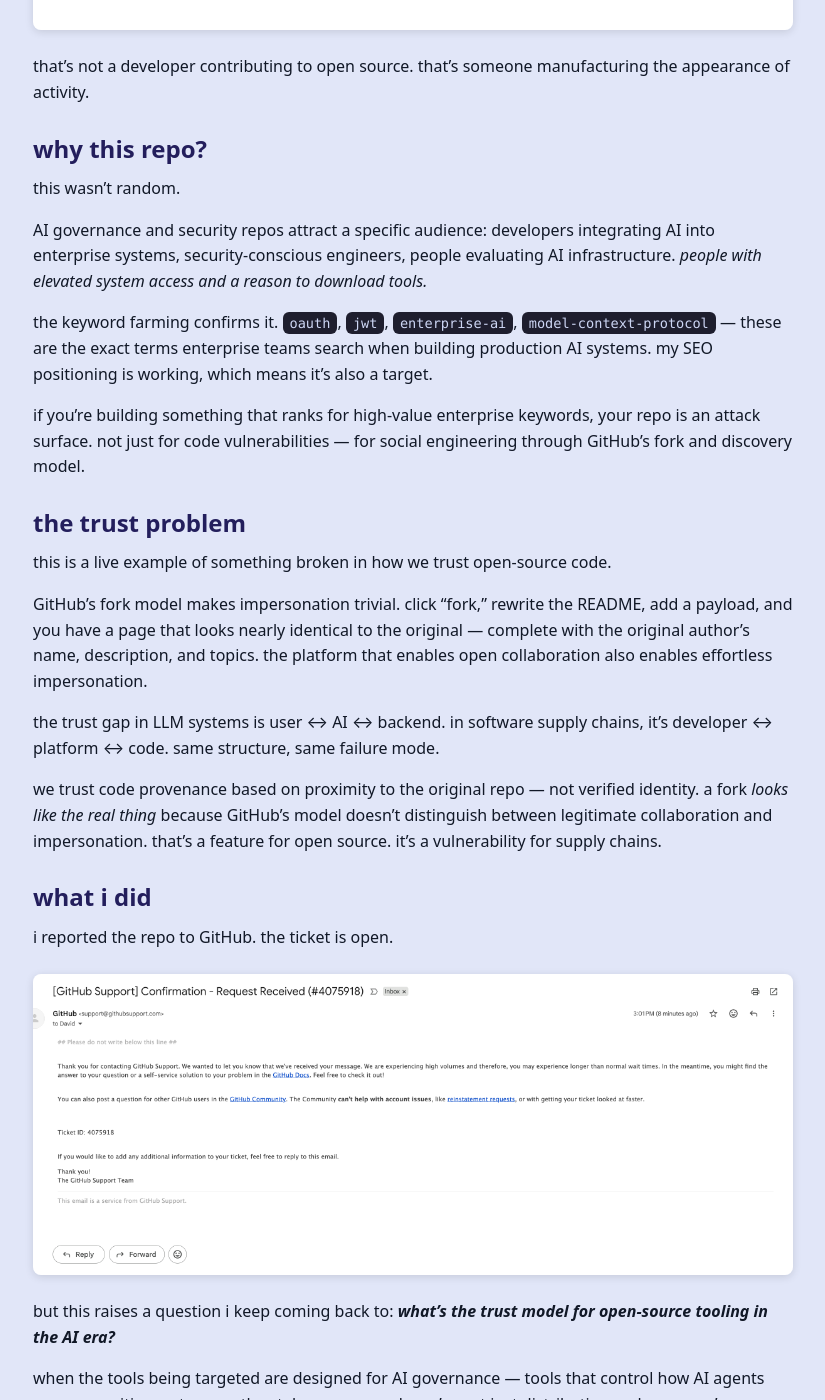
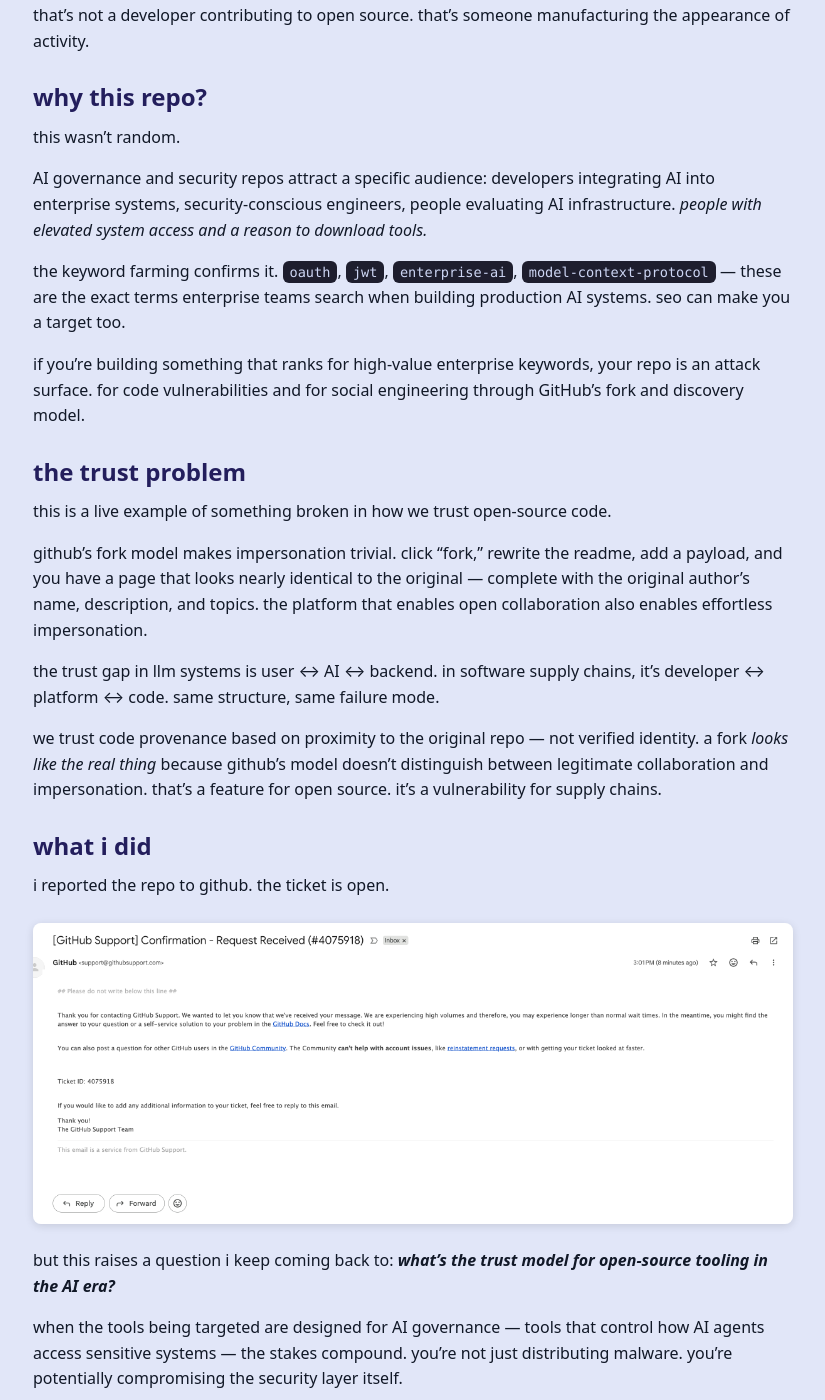
Before and after one commit to davidcrowe/reducibl.com, a Jekyll site: the page built from _posts/2026-02-10-someone-used-my-repo-to-distribute-malware.md, in a window 1280 px wide and 1400 px high, scrolled down 4426 px. Shown: the whole window, without its empty margins (227-1052 px from the left). Built offline with Jekyll 4.4.1, drawn with Linux system fonts in a browser that asks for light colours; some of the changed text lies outside the part shown.

Commit message:
polish supply chain attack post: lowercase aesthetic, tighter copy, compressed images

```diff
--- a/_posts/2026-02-10-someone-used-my-repo-to-distribute-malware.md
+++ b/_posts/2026-02-10-someone-used-my-repo-to-distribute-malware.md
@@ -11,41 +11,41 @@ i build tools that help companies securely connect AI to their systems. today i
 
 ### what i found
 
-this morning i noticed a fork of [gatewaystack-chatgpt-starter](https://github.com/davidcrowe/gatewaystack-chatgpt-starter) with changes to the README. i clicked through expecting a minor edit.
+this morning i noticed a fork of [gatewaystack-chatgpt-starter](https://github.com/davidcrowe/gatewaystack-chatgpt-starter) with changes to the readme. i clicked through expecting a minor edit.
 
-the entire README had been rewritten.
+the entire readme had been rewritten.
 
-<img src="/assets/supply-chain-attack/fake-readme.png" alt="The attacker's version of my repo — note the Download Now badge and installer instructions on what is actually a Node.js server project" style="width:50%">
+<img src="/assets/supply-chain-attack/fake-readme.png" alt="the attacker's version of my repo — note the download now badge and installer instructions on what is actually a node.js server project" style="width:50%">
 
-my README documents a TypeScript server you run with `npm`. the new one reads like a software product landing page. "Download the Installer." "Double-click the .exe to run." A big blue "Download Now" badge. system requirements listing "Windows 10 or later" and "minimum 4 GB of RAM."
+my readme documents a typescript server you run with `npm`. the new one reads like a software product landing page. "download the installer." "double-click the .exe to run." a big blue "download now" badge. system requirements listing "windows 10 or later" and "minimum 4 gb of ram."
 
-*this is a Node.js project. there is no installer. there is no .exe.*
+*this is a node.js project. there is no installer. there is no .exe.*
 
-the "Download Now" button and every "Releases page" link point to the same place: a 1.33 MB zip file buried in `src/gateway/`.
+the "download now" button and every "releases page" link point to the same place: a 1.33 MB zip file buried in `src/gateway/`.
 
-![The zip file committed directly into the source tree](/assets/supply-chain-attack/zip-in-src.png)
+![the zip file committed directly into the source tree](/assets/supply-chain-attack/zip-in-src.png)
 
-not in GitHub Releases. not in a package manager. committed directly into the source tree where GitHub won't preview it and most people won't inspect it.
+not in github releases. not in a package manager. committed directly into the source tree where github won't preview it and most people won't inspect it.
 
 ### the red flags
 
-the README reads like something AI would generate. it's obvious once you know what you're looking at — generic product copy bolted onto a project it doesn't describe. the attacker didn't understand (or care) what the project actually does. they just needed a convincing download page.
+the readme reads like something AI would generate. the attacker didn't necessarily understand (or care) what the project actually does. they just needed a convincing download page.
 
-![Three commits: a complete README rewrite, the zip file, then updated links pointing to the zip](/assets/supply-chain-attack/commit-history.png)
+![three commits: a complete readme rewrite, the zip file, then updated links pointing to the zip](/assets/supply-chain-attack/commit-history.png)
 
-the commit history tells the story in three steps. first, replace the README with fake installer copy. second, commit the zip file. third, update all links to point directly at the zip. clean. methodical.
+the commit history tells the story in three steps. first, replace the readme with fake installer copy. second, commit the zip file. third, update all links to point directly at the zip. clean. methodical.
 
-they copied my repo description and topics verbatim — `oauth`, `jwt`, `mcp`, `chatgpt`, `enterprise-ai`, `model-context-protocol`. they even set up a GitHub Pages site (kaushalpatil02019.github.io) mirroring my project description. this is SEO hijacking — coordinated across the repo, its metadata, and a companion site. anyone searching GitHub for these terms could land on the fork instead of the original.
+they copied my repo description and topics verbatim — `oauth`, `jwt`, `mcp`, `chatgpt`, `enterprise-ai`, `model-context-protocol`. they even set up a github pages site (kaushalpatil02019.github.io) mirroring my project description. this is seo hijacking — coordinated across the repo, its metadata, and a companion site. anyone searching github for these terms could land on the fork instead of the original.
 
 and my name shows up as a contributor.
 
-<img src="/assets/supply-chain-attack/contributors.png" alt="My name listed as a contributor on the attacker's fork" style="width:50%">
+<img src="/assets/supply-chain-attack/contributors.png" alt="my name listed as a contributor on the attacker's fork" style="width:50%">
 
 because they forked my repo, my commits carry over. the page shows me right there in the sidebar — lending false legitimacy to a project designed to trick people into downloading malware.
 
-the attacker's own profile? no bio, no avatar, 499 contributions crammed into January–February 2026 — all in this one repo.
+the attacker's own profile? no bio, no avatar, 499 contributions crammed into january–february 2026.
 
-![The attacker's profile: no identity, padded contribution graph](/assets/supply-chain-attack/attacker-profile.png)
+![the attacker's profile: no identity, padded contribution graph](/assets/supply-chain-attack/attacker-profile.png)
 
 that's not a developer contributing to open source. that's someone manufacturing the appearance of activity.
 
@@ -55,25 +55,25 @@ this wasn't random.
 
 AI governance and security repos attract a specific audience: developers integrating AI into enterprise systems, security-conscious engineers, people evaluating AI infrastructure. *people with elevated system access and a reason to download tools.*
 
-the keyword farming confirms it. `oauth`, `jwt`, `enterprise-ai`, `model-context-protocol` — these are the exact terms enterprise teams search when building production AI systems. my SEO positioning is working, which means it's also a target.
+the keyword farming confirms it. `oauth`, `jwt`, `enterprise-ai`, `model-context-protocol` — these are the exact terms enterprise teams search when building production AI systems. seo can make you a target too.
 
-if you're building something that ranks for high-value enterprise keywords, your repo is an attack surface. not just for code vulnerabilities — for social engineering through GitHub's fork and discovery model.
+if you're building something that ranks for high-value enterprise keywords, your repo is an attack surface. for code vulnerabilities and for social engineering through GitHub's fork and discovery model.
 
 ### the trust problem
 
 this is a live example of something broken in how we trust open-source code.
 
-GitHub's fork model makes impersonation trivial. click "fork," rewrite the README, add a payload, and you have a page that looks nearly identical to the original — complete with the original author's name, description, and topics. the platform that enables open collaboration also enables effortless impersonation.
+github's fork model makes impersonation trivial. click "fork," rewrite the readme, add a payload, and you have a page that looks nearly identical to the original — complete with the original author's name, description, and topics. the platform that enables open collaboration also enables effortless impersonation.
 
-the trust gap in LLM systems is user ↔ AI ↔ backend. in software supply chains, it's developer ↔ platform ↔ code. same structure, same failure mode.
+the trust gap in llm systems is user ↔ AI ↔ backend. in software supply chains, it's developer ↔ platform ↔ code. same structure, same failure mode.
 
-we trust code provenance based on proximity to the original repo — not verified identity. a fork *looks like the real thing* because GitHub's model doesn't distinguish between legitimate collaboration and impersonation. that's a feature for open source. it's a vulnerability for supply chains.
+we trust code provenance based on proximity to the original repo — not verified identity. a fork *looks like the real thing* because github's model doesn't distinguish between legitimate collaboration and impersonation. that's a feature for open source. it's a vulnerability for supply chains.
 
 ### what i did
 
-i reported the repo to GitHub. the ticket is open.
+i reported the repo to github. the ticket is open.
 
-![GitHub Support confirmation](/assets/supply-chain-attack/github-support.png)
+![github support confirmation](/assets/supply-chain-attack/github-support.png)
 
 but this raises a question i keep coming back to: ***what's the trust model for open-source tooling in the AI era?***
 
```
Also changed, not shown: assets/supply-chain-attack/commit-history.png, assets/supply-chain-attack/contributors.png, assets/supply-chain-attack/github-support.png.
